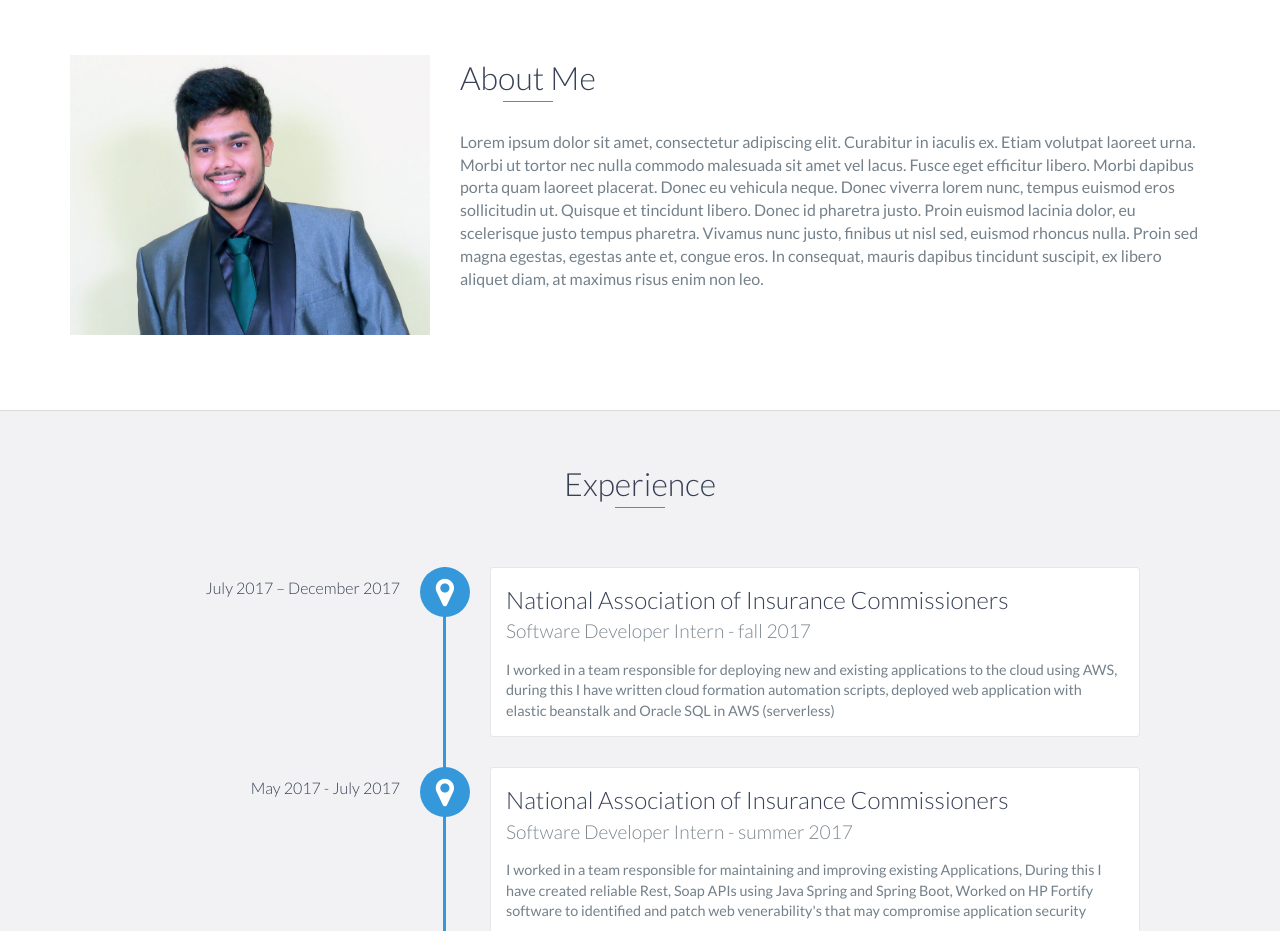
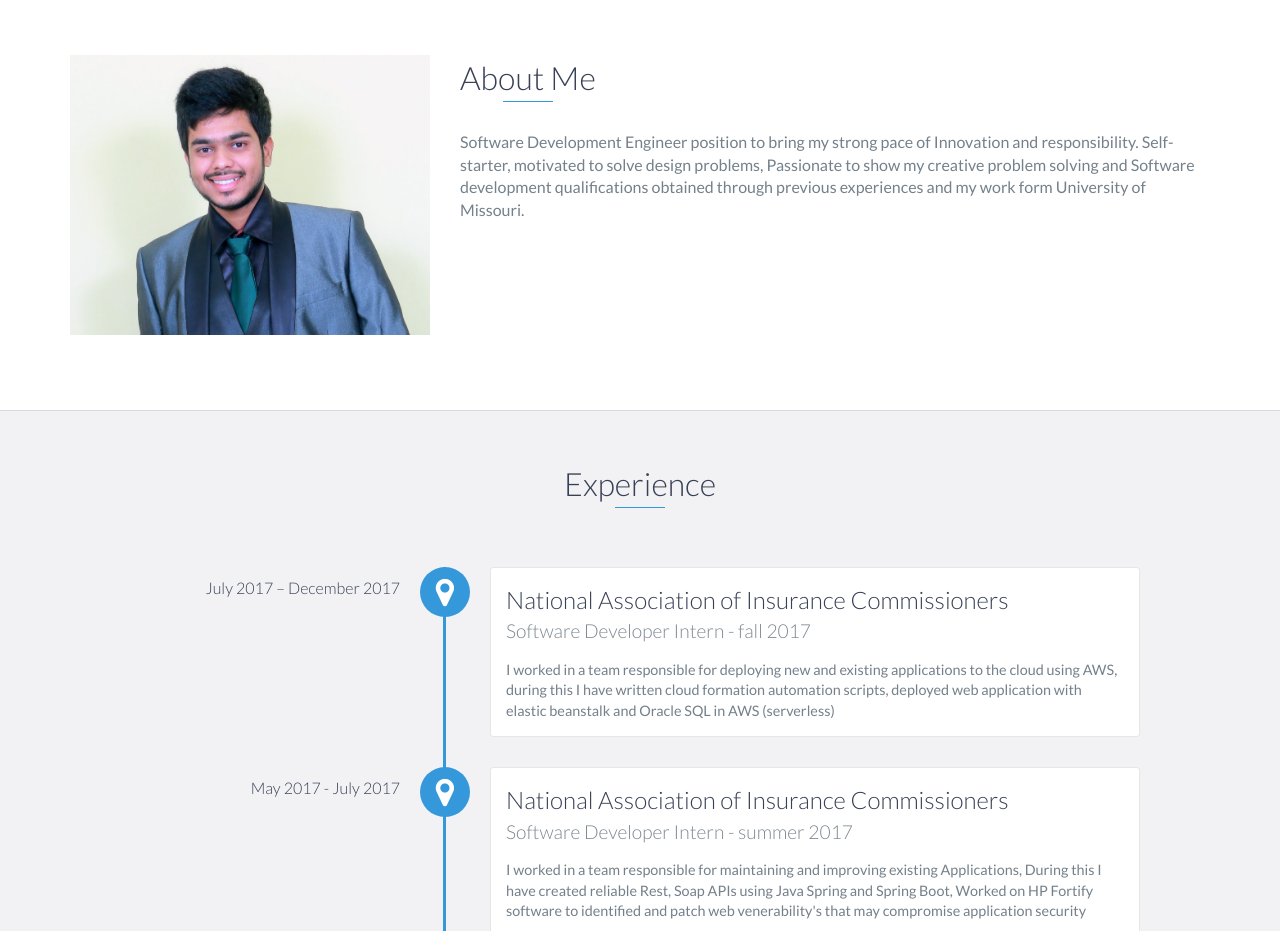
Before and after one commit to alaap96/alaap96.github.io, a website: page index.html in a window 1280 px wide. Shown: the part 820-1751 px from the top of the page. Drawn offline with nearby package versions, Linux system fonts and the light colour scheme.

Commit message:
webstrome

```diff
--- a/index.html
+++ b/index.html
@@ -74,9 +74,7 @@
                 <div class="col-md-8">
                     <h2 class="heading">About Me</h2>
                     <p>
-                        Lorem ipsum dolor sit amet, consectetur adipiscing elit. Curabitur in iaculis ex. Etiam volutpat laoreet urna. Morbi ut tortor nec nulla commodo malesuada sit amet vel lacus. Fusce eget efficitur libero. Morbi dapibus porta quam laoreet placerat. Donec
-                        eu vehicula neque. Donec viverra lorem nunc, tempus euismod eros sollicitudin ut. Quisque et tincidunt libero. Donec id pharetra justo. Proin euismod lacinia dolor, eu scelerisque justo tempus pharetra. Vivamus nunc justo, finibus
-                        ut nisl sed, euismod rhoncus nulla. Proin sed magna egestas, egestas ante et, congue eros. In consequat, mauris dapibus tincidunt suscipit, ex libero aliquet diam, at maximus risus enim non leo.
+                        Software Development Engineer position to bring my strong pace of Innovation and responsibility. Self-starter, motivated to solve design problems, Passionate to show my creative problem solving and Software development qualifications obtained through previous experiences and my work form University of Missouri.
                     </p>
                 </div>
             </div>
```
